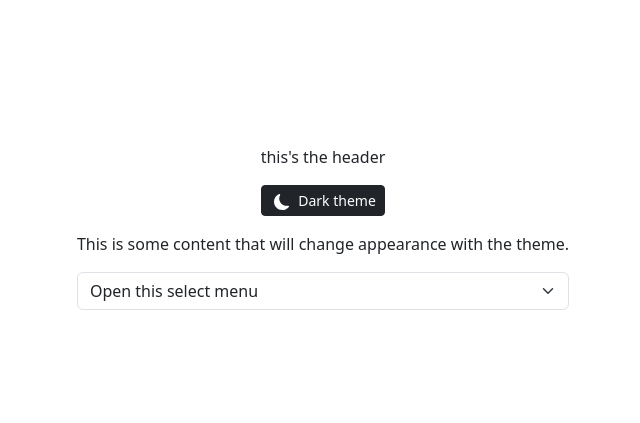
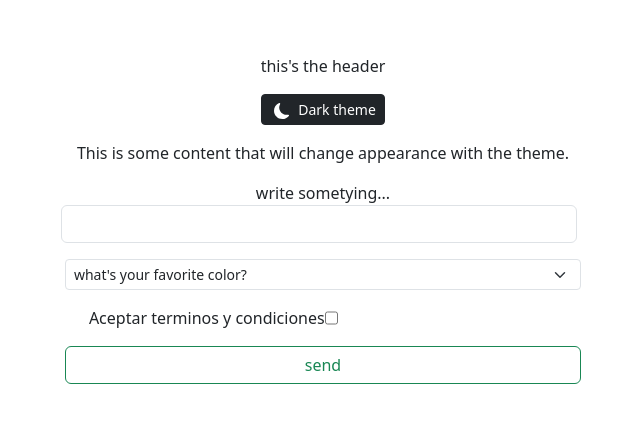
Before and after one commit to MarcoRosselDev/next-js-07, a React (Vite) app in the folder rt/: page / in a window 1280 px wide. Shown: the part 173-596 px from the top of the page, without its empty margins (317-957 px from the left). Built offline with nearby package versions, Linux system fonts and the light colour scheme.

Commit message:
react | formularios controlados | checking components of bootrstrap

```diff
--- a/rt/src/App.tsx
+++ b/rt/src/App.tsx
@@ -1,6 +1,6 @@
 import './App.css'
 import Header from './components/header/Header'
-import MyForm from './MyForm'
+import Main from './components/main/Main'
 
 function App() {
 
@@ -10,7 +10,7 @@ function App() {
       <p className="mt-3">
         This is some content that will change appearance with the theme.
       </p>
-      <MyForm />
+      <Main />
     </>
   )
 }
--- a/rt/src/MyForm.tsx
+++ b/rt/src/MyForm.tsx
@@ -1,20 +1,49 @@
-import type { FormEvent } from "react"
+import { useRef, type FormEvent } from "react"
 
 export default function MyForm () {
 
+  const formRef = useRef(null)
+
   const handleSubmit = (e :FormEvent) => {
     e.preventDefault()
-    console.log();
+
+    if (!formRef.current) return
+    const formData = new FormData(formRef.current)
+
+    const color = formData.get("color")
+    const inpt = formData.get("patapin")
+    // !! o doble negacion se utilza para convertir cualquier valor en su equivalente booleano
+    const terminos = !!formData.get("terminos") // !! convierte automaticamente cualquier type en booleano
+    // la idea es no enviar un null or "on" en la respuesta al servidor
+
+    console.log(color,inpt, terminos); // blue marco false
+    console.log({color,inpt, terminos})
   }
 
   return (
-    <form onSubmit={handleSubmit}>
-      <select className="form-select" aria-label="Default select example">
-        <option selected>Open this select menu</option>
-        <option value="1">One</option>
-        <option value="2">Two</option>
-        <option value="3">Three</option>
-      </select>
+    <form onSubmit={handleSubmit} ref={formRef} className="content-xl text-center">
+      <label className="row justify-content-md-center mb-3">write sometying...
+        <input type="text" name="patapin" className="form-control me-2"  />
+      </label>
+
+      <label className="row justify-content-md-center mb-3">
+        <select className="form-select form-select-sm" defaultValue={""} aria-label="Default select example" name="color">
+          <option disabled value="">what's your favorite color?</option>
+          <option value="red">red</option>
+          <option value="blue">blue</option>
+          <option value="green">green</option>
+        </select>
+      </label>
+
+      {/* checkbox aceptar terminos */}
+      <label className="container-fluid d-flex mb-3">
+        Aceptar terminos y condiciones
+        <input type="checkbox" name="terminos"/>
+      </label>
+
+      <label className="row justify-content-md-center mb-3">
+      <button type="submit" className="btn btn-outline-success">send</button>
+      </label>
     </form>
   )
 }
--- /dev/null
+++ b/rt/src/components/main/Main.tsx
@@ -0,0 +1,9 @@
+import MyForm from "../../MyForm";
+
+export default function Main() {
+  return (
+    <main>
+      <MyForm />
+    </main>
+  )
+}
```
